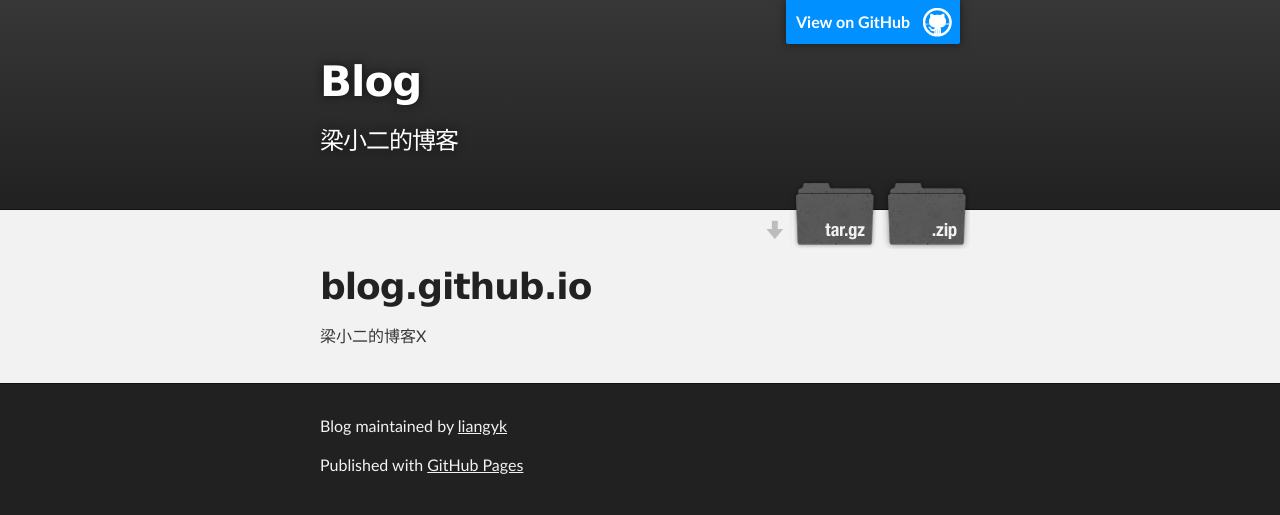
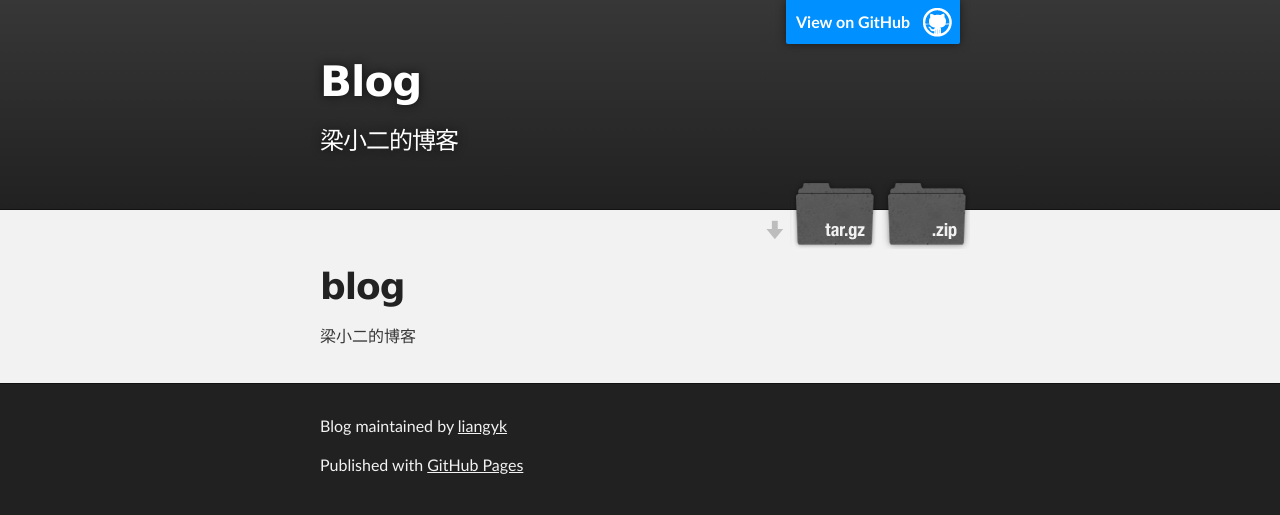
Before and after one commit to liangyk/blog, a plain HTML site: page index.html in a window 1280 px wide. Drawn offline with Linux system fonts and the light colour scheme.

```diff
--- a/index.html
+++ b/index.html
@@ -32,9 +32,9 @@
     <div id="main_content_wrap" class="outer">
       <section id="main_content" class="inner">
         <h1>
-<a id="bloggithubio" class="anchor" href="#bloggithubio" aria-hidden="true"><span class="octicon octicon-link"></span></a>blog.github.io</h1>
+<a id="blog" class="anchor" href="#blog" aria-hidden="true"><span class="octicon octicon-link"></span></a>blog</h1>
 
-<p>梁小二的博客X</p>
+<p>梁小二的博客</p>
       </section>
     </div>
 
--- a/params.json
+++ b/params.json
@@ -1 +1 @@
-{"name":"Blog","tagline":"梁小二的博客","body":"blog.github.io\r\n==============\r\n\r\n梁小二的博客X\r\n","google":"","note":"Don't delete this file! It's used internally to help with page regeneration."}
+{"name":"Blog","tagline":"梁小二的博客","body":"blog\r\n==============\r\n\r\n梁小二的博客\r\n","google":"","note":"Don't delete this file! It's used internally to help with page regeneration."}
```
